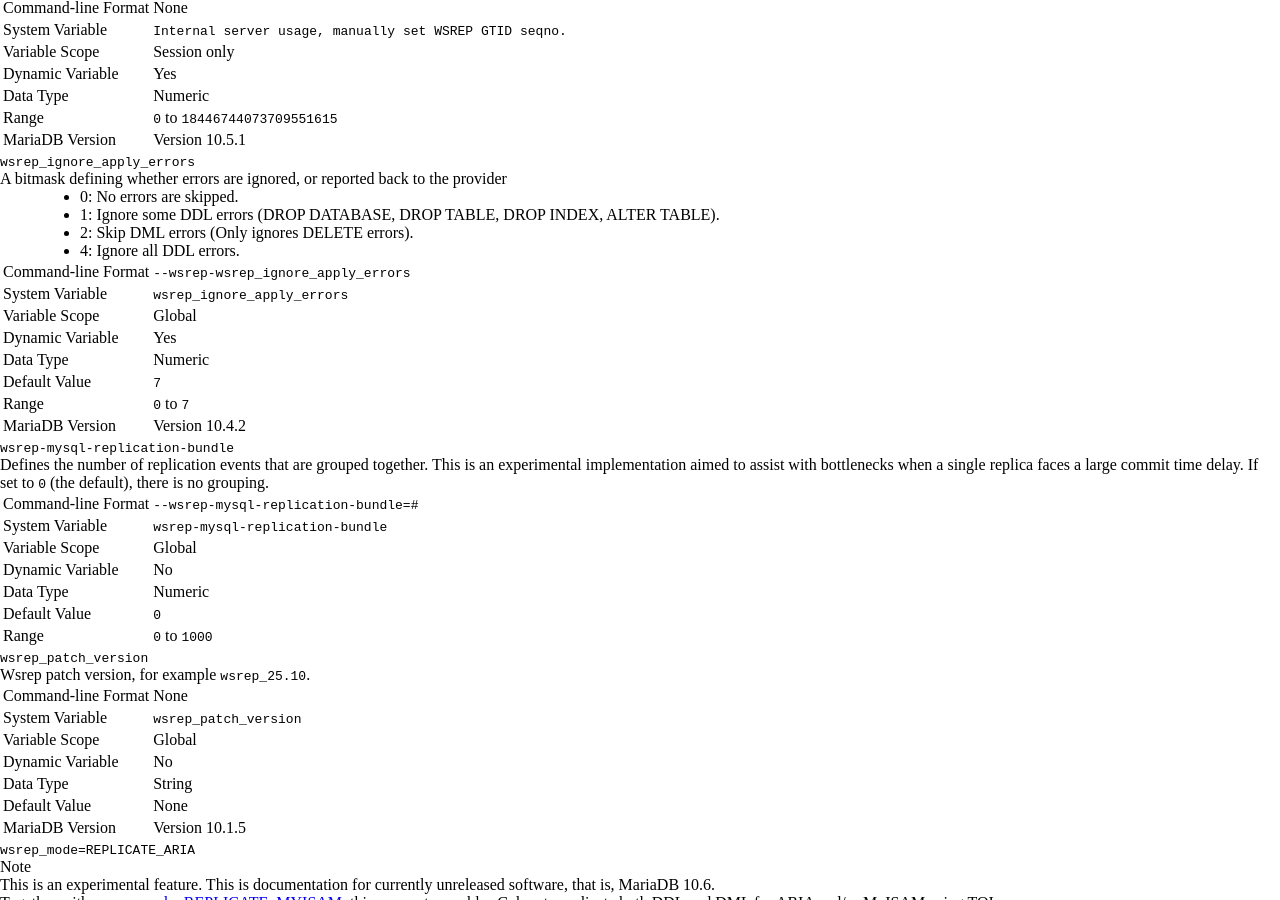
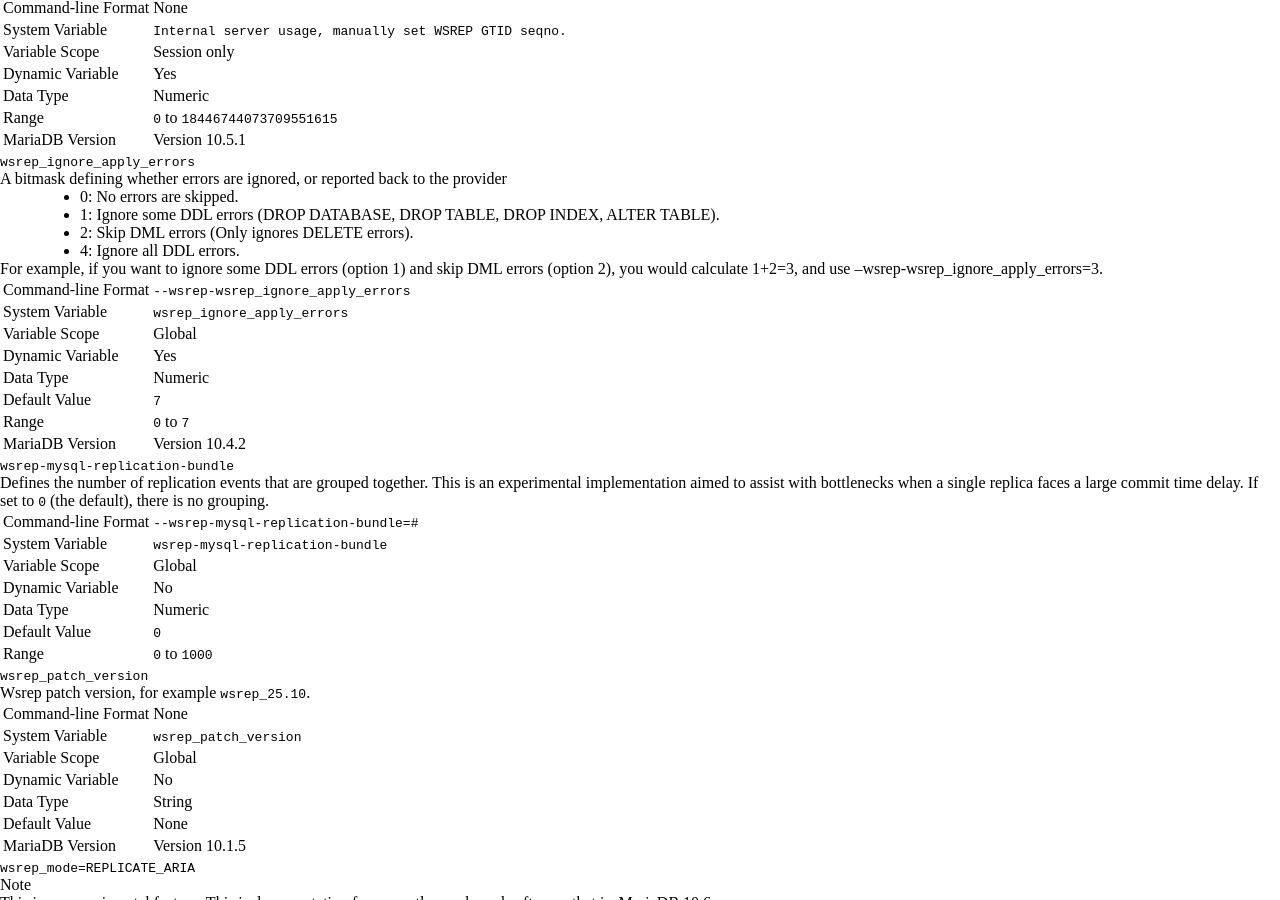
Before and after one commit to codership/documentation, a Sphinx documentation site: the page built from galeracluster/source/documentation/mariadb-options.rst, in a window 1280 px wide and 900 px high, scrolled down 1285 px. Built offline with Sphinx 7.4.7, drawn with Linux system fonts in a browser that asks for light colours; comment, search, counter and statistics services are not loaded.

Commit message:
Added an examplr of wsrep_ignore_apply_errors

```diff
--- a/galeracluster/source/documentation/mariadb-options.rst
+++ b/galeracluster/source/documentation/mariadb-options.rst
@@ -171,6 +171,7 @@ A bitmask defining whether errors are ignored, or reported back to the provider
 - 2: Skip DML errors (Only ignores DELETE errors).
 - 4: Ignore all DDL errors.
 
+For example, if you want to ignore some DDL errors (option 1) and skip DML errors (option 2), you would calculate 1+2=3, and use --wsrep-wsrep_ignore_apply_errors=3.
 
 .. csv-table::
    :class: doc-options
```
